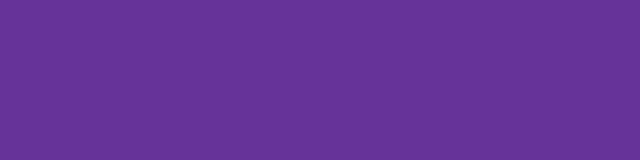
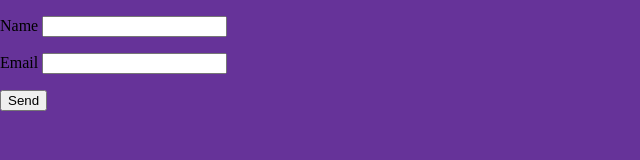
Before and after one commit to robalees/robalees.com, a plain HTML site: page index.html in a window 1280 px wide. Shown: the whole page, without its empty margins (0-640 px from the left). Drawn offline with Linux system fonts and the light colour scheme.

Commit message:
Added basic form

```diff
--- a/index.html
+++ b/index.html
@@ -9,7 +9,18 @@
 <body>
 	<header></header>
 	<nav></nav>
-	<article></article>
+	<article>
+		<form name="contact" netlify>
+		<p>
+			<label>Name <input type="text" name="name" /></label>
+		</p>
+		<p>
+			<label>Email <input type="email" name="email" /></label>
+		</p>
+		<p>
+			<button type="submit">Send</button>
+		</p>
+	</form></article>
 	<footer></footer>
 	<script type="module" src="src/main.js"></script>
 </body>
```
